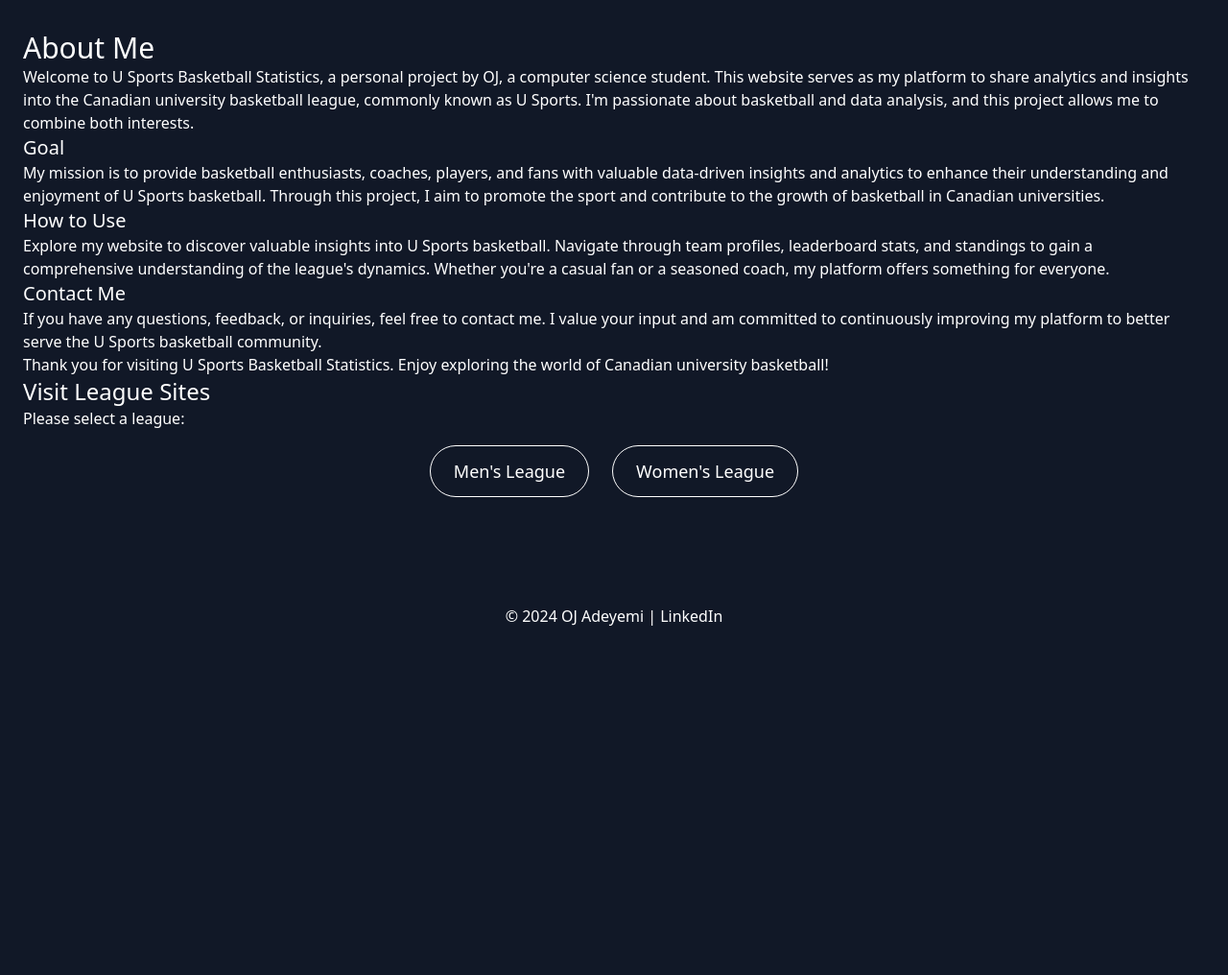
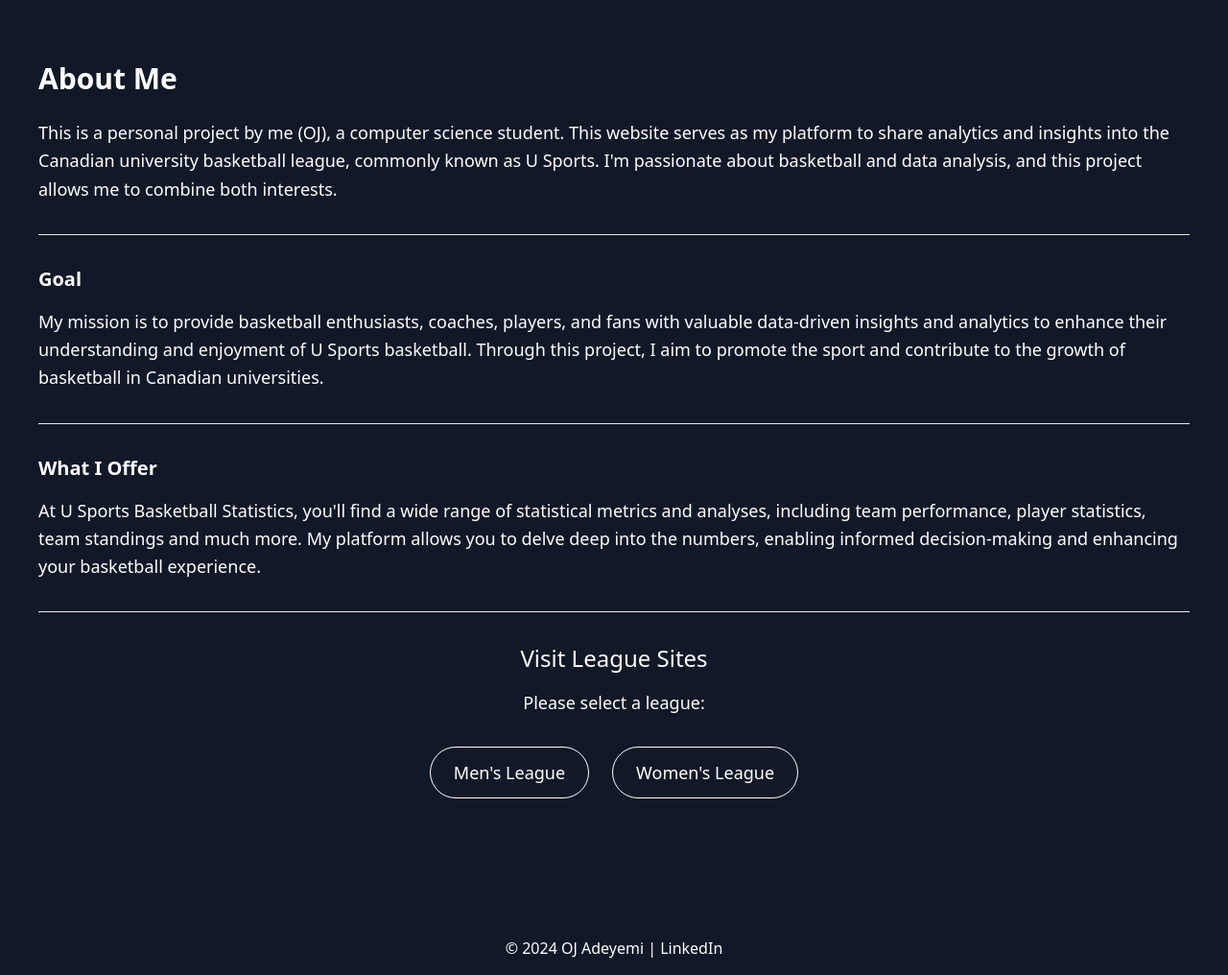
Before and after one commit to ojadeyemi/USPORTS-BBALL-WEBAPP, a Flask app: page /about in a window 1280 px wide. Shown: the part 64-1080 px from the top of the page at 96% size. Before the commit the page ends 716 px from the top, so only its background shows below. Run offline with Flask 3, Linux system fonts and the light colour scheme.

Commit message:
upadted content in html

```diff
--- a/backend/app.py
+++ b/backend/app.py
@@ -19,8 +19,10 @@ def about():
 def league():
     if request.path == "/mbb":
         Team = MenTeam
+        league_name = "Men's"
     elif request.path == "/wbb":
          Team = WomenTeam
+         league_name = "Women's"
     # Query the required columns from the teams table
     teams = Team.query.with_entities(
         Team.team_name,
@@ -33,7 +35,7 @@ def league():
         Team.games_played
     ).order_by(Team.total_wins.desc()).all()
     # Render the index.html template with the retrieved data
-    return render_template("league.html", teams=teams)
+    return render_template("league.html", teams=teams, league=league_name)
 
 
 if __name__ == "__main__":
--- a/backend/static/css/output.css
+++ b/backend/static/css/output.css
@@ -636,6 +636,14 @@ video {
   margin-right: 0.5rem;
 }
 
+.mb-6 {
+  margin-bottom: 1.5rem;
+}
+
+.mt-8 {
+  margin-top: 2rem;
+}
+
 .block {
   display: block;
 }
@@ -670,6 +678,10 @@ video {
 
 .border-collapse {
   border-collapse: collapse;
+}
+
+.flex-col {
+  flex-direction: column;
 }
 
 .items-center {
--- a/backend/templates/about.html
+++ b/backend/templates/about.html
@@ -2,30 +2,43 @@
 
 {% block content %}
     <section class="about-section">
-        <h2 class="text-3xl mt-0">About Me</h2>
-        <p>Welcome to U Sports Basketball Statistics, a personal project by OJ, a computer science student. This website serves as my platform to share analytics and insights into the Canadian university basketball league, commonly known as U Sports. I'm passionate about basketball and data analysis, and this project allows me to combine both interests.</p>
+        <div class="px-4 py-8">
+            <h2 class="text-3xl font-bold mb-6">About Me</h2>
+            <div class="mb-6">
+                <p class="text-lg leading-relaxed">
+                    This is a personal project by me (OJ), a computer science student. This website serves as my platform to share analytics and insights into the Canadian university basketball league, commonly known as U Sports. I'm passionate about basketball and data analysis, and this project allows me to combine both interests.
+                </p>
+            </div>
 
-        <h3 class="text-xl">Goal</h3>
-        <p>My mission is to provide basketball enthusiasts, coaches, players, and fans with valuable data-driven insights and analytics to enhance their understanding and enjoyment of U Sports basketball. Through this project, I aim to promote the sport and contribute to the growth of basketball in Canadian universities.</p>
+            <hr class="my-8">
 
-        <h3 class="text-xl">How to Use</h3>
-        <p>Explore my website to discover valuable insights into U Sports basketball.
-            Navigate through team profiles, leaderboard stats, and standings to gain a comprehensive understanding of the league's dynamics. Whether you're a casual fan or a seasoned coach, my platform offers something for everyone.</p>
+            <div class="mb-6">
+                <h3 class="text-xl font-bold mb-4">Goal</h3>
+                <p class="text-lg leading-relaxed">
+                    My mission is to provide basketball enthusiasts, coaches, players, and fans with valuable data-driven insights and analytics to enhance their understanding and enjoyment of U Sports basketball. Through this project, I aim to promote the sport and contribute to the growth of basketball in Canadian universities.
+                </p>
+            </div>
 
-        <h3 class="text-xl">Contact Me</h3>
-        <p>If you have any questions, feedback, or inquiries, feel free to contact me. I value your input and am committed to continuously improving my platform to better serve the U Sports basketball community.</p>
+            <hr class="my-8">
 
-        <p>Thank you for visiting U Sports Basketball Statistics. Enjoy exploring the world of Canadian university basketball!</p>
+            <div class="mb-6">
+                <h3 class="text-xl font-bold mb-4">What I Offer</h3>
+                <p class="text-lg leading-relaxed">
+                    At U Sports Basketball Statistics, you'll find a wide range of statistical metrics and analyses, including team performance, player statistics, team standings and much more. My platform allows you to delve deep into the numbers, enabling informed decision-making and enhancing your basketball experience.
+                </p>
+            </div>
 
-        <div class="league-links">
-            <h2 class="text-2xl">Visit League Sites</h2>
-            <p class="mb-4">Please select a league:</p>
+            <hr class="my-8">
+
+        <div class="flex flex-col items-center justify-center mt-8">
+            <h2 class="text-2xl mb-4">Visit League Sites</h2>
+            <p class="text-lg mb-8">Please select a league:</p>
             <ul class="flex justify-center mb-16">
                 <li class="mr-6">
-                    <a href="/mbb" class="click inline-block px-6 py-3 text-lg border border-white rounded-full transition duration-500 ease-in-out hover:bg-white hover:text-gray-900">Men's League</a>
+                    <a href="/mbb" class="inline-block px-6 py-3 text-lg border border-white rounded-full transition duration-500 ease-in-out hover:bg-white hover:text-gray-900">Men's League</a>
                 </li>
                 <li>
-                    <a href="/wbb" class="click inline-block px-6 py-3 text-lg border border-white rounded-full transition duration-500 ease-in-out hover:bg-white hover:text-gray-900">Women's League</a>
+                    <a href="/wbb" class="inline-block px-6 py-3 text-lg border border-white rounded-full transition duration-500 ease-in-out hover:bg-white hover:text-gray-900">Women's League</a>
                 </li>
             </ul>
         </div>
--- a/backend/templates/league.html
+++ b/backend/templates/league.html
@@ -2,7 +2,7 @@
 
 {% block content %}
 <body>
-	<h1 class="text-center text-3xl text-white mb-8">U Sports {% block league %}{% endblock %} Basketball Standings</h1>
+	<h1 class="text-center text-3xl text-white mb-8">U Sports {{ league }} Basketball Standings</h1>
 
 	<div id="filters" class="text-center mb-8">
 		<label for="conference-filter" class="text-white font-bold mr-2">Filter by Conference:</label>
```
Also changed, not shown: backend/templates/index.html (+23 -9 lines).
